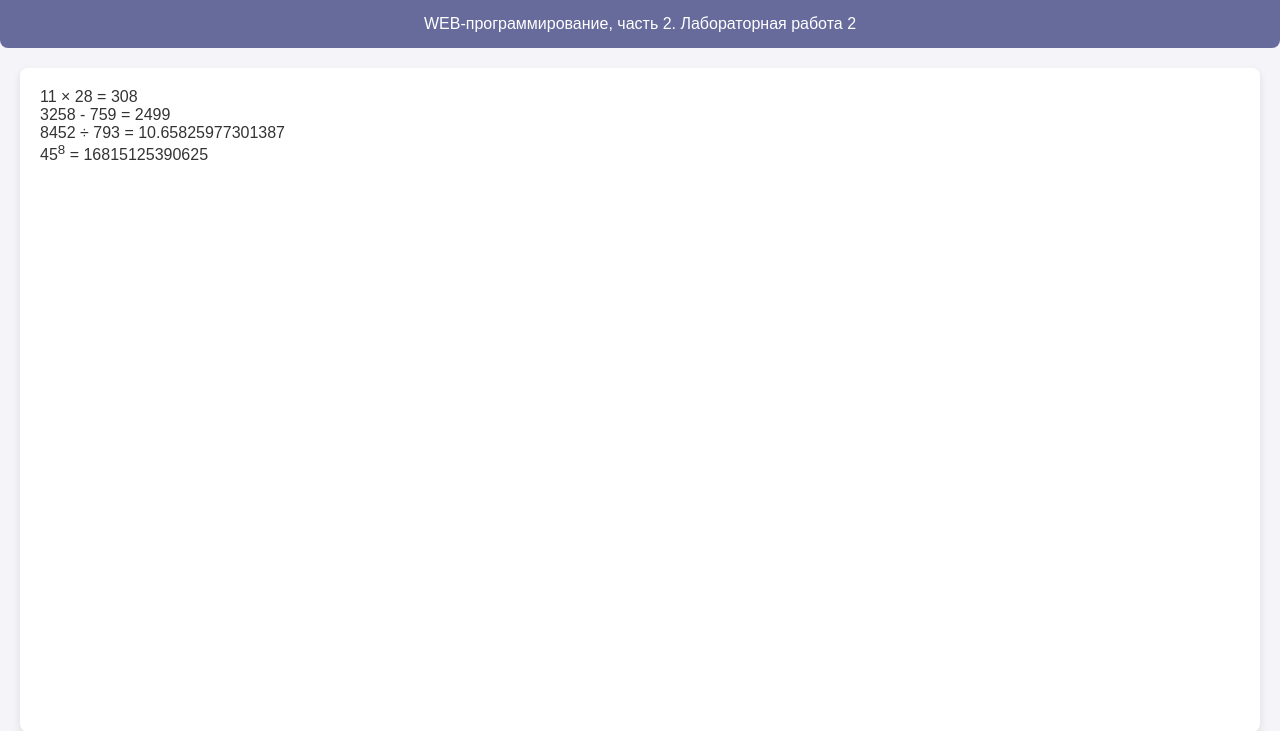
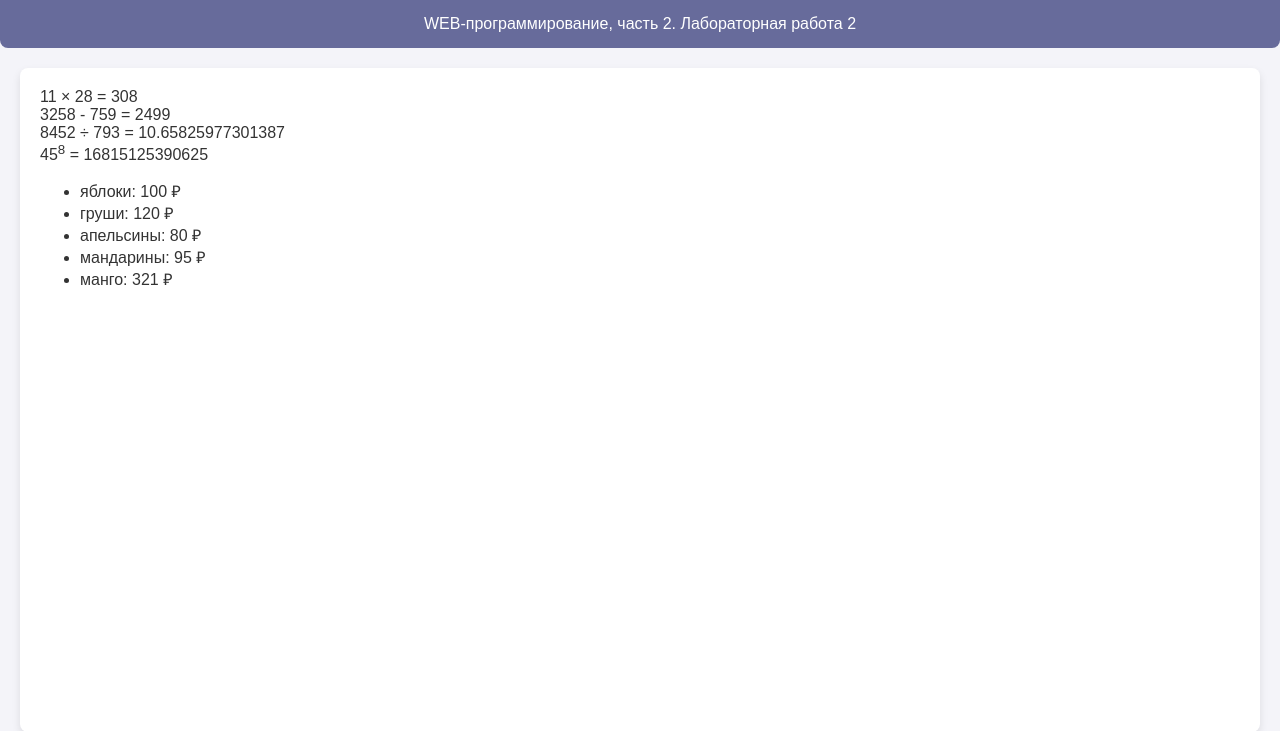
Before and after one commit to Semerka54/SUETA, a Flask app: page /lab2/example in a window 1280 px wide. Shown: the top 731 px of the page. Run offline with Flask 3, Linux system fonts and the light colour scheme.

Commit message:
Цикл в шаблоне

```diff
--- a/app.py
+++ b/app.py
@@ -429,4 +429,11 @@ def example():
     numer = '2'
     group = 'ФБИ-32'
     cours = '3'
-    return render_template('example.html', name = name, numer = numer, group = group, cours = cours)
+    fruits = [
+        {'name': 'яблоки', 'price': 100},
+        {'name': 'груши', 'price': 120},
+        {'name': 'апельсины', 'price': 80},
+        {'name': 'мандарины', 'price': 95},
+        {'name': 'манго', 'price': 321}
+    ]
+    return render_template('example.html', name = name, numer = numer, group = group, cours = cours, fruits = fruits)
--- a/templates/example.html
+++ b/templates/example.html
@@ -23,6 +23,11 @@
         3258 - 759 = {{ 3258 - 759 }} <br>
         8452 ÷ 793 = {{ 8452 / 793 }} <br>
         45<sup>8</sup> = {{ 45**8 }} <br>
+        <ul>
+            {% for f in fruits %}
+            <li>{{ f.name }}: {{ f.price }} &#8381;</li>
+            {% endfor %}
+        </ul>
     </main>
 
     <footer>
```
